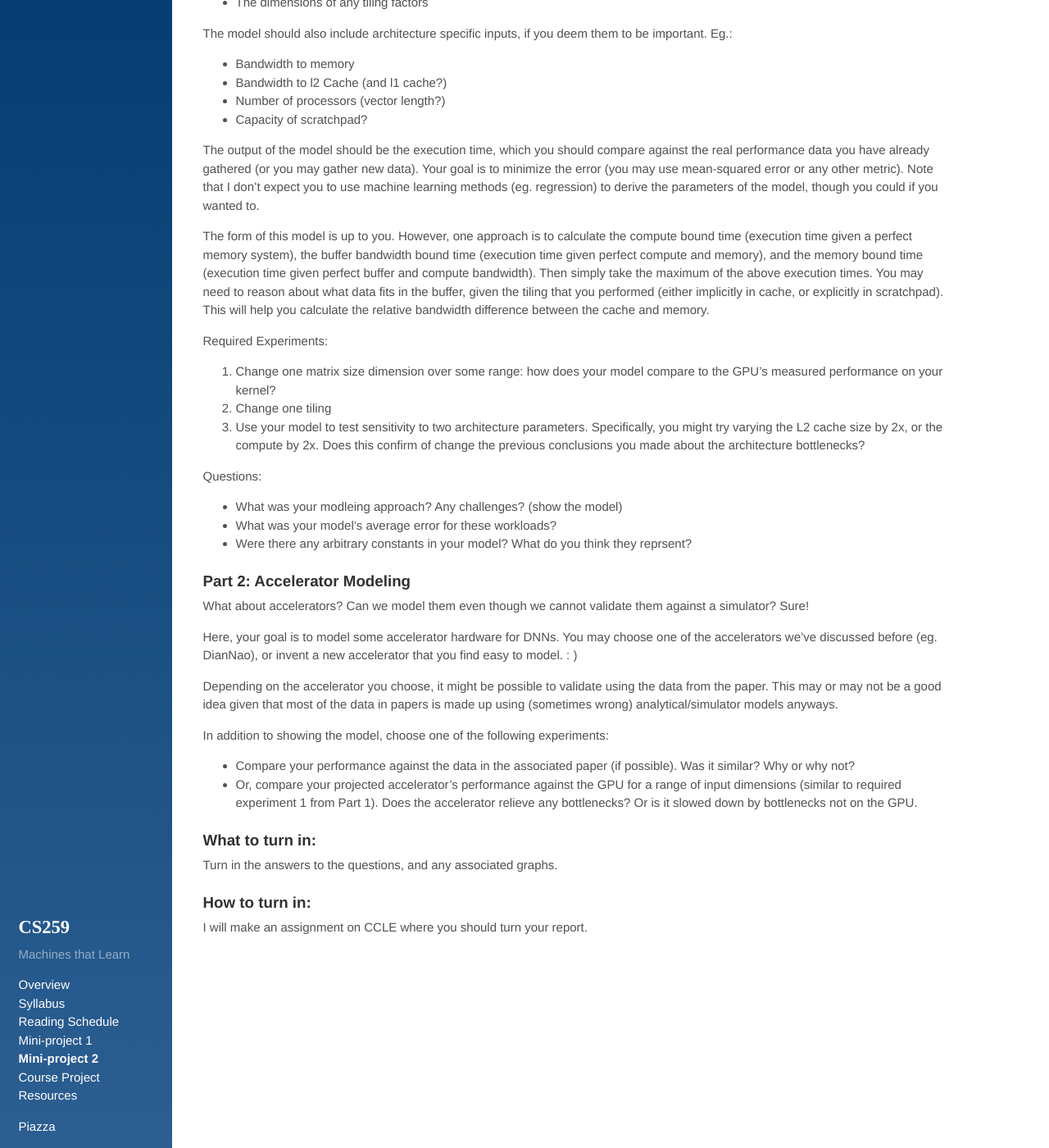
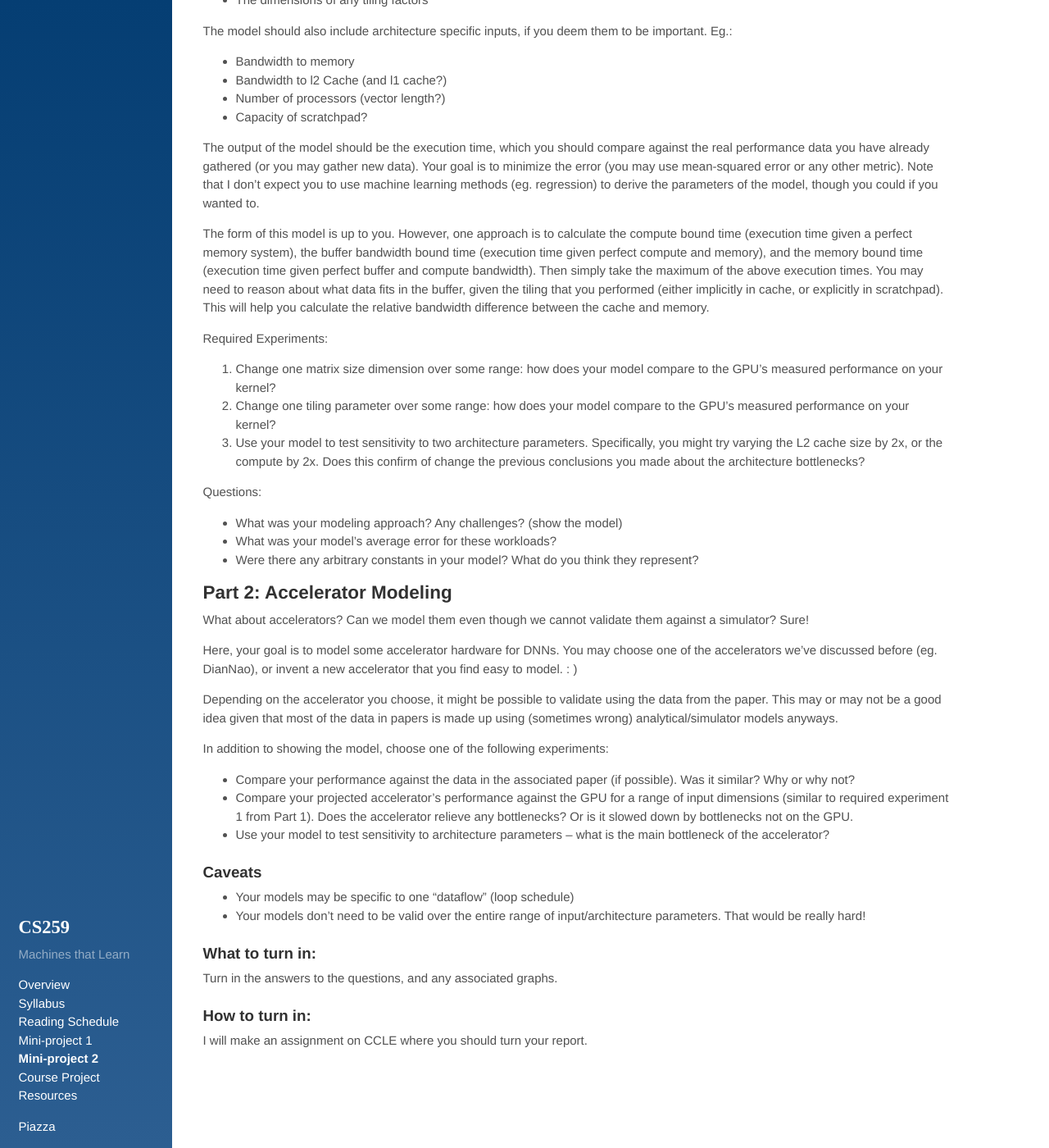
Before and after one commit to PolyArch/cs259, a Jekyll site: the page built from 04-miniproj-2.md, in a window 1280 px wide and 1400 px high, scrolled down 532 px. Shown: the whole window at 82% size. Built offline with Jekyll 4.4.1, drawn with Linux system fonts in a browser that asks for light colours.

Commit message:
miniproj 2 fixes

```diff
--- a/04-miniproj-2.md
+++ b/04-miniproj-2.md
@@ -18,7 +18,7 @@ matrices are easy, but sparse matrices are a little harder). The goal of the ass
 is to get familiar with analytical modeling techniques, by using models to predict
 performance of accelerator hardware.
 
-### Part 1: GPU Modeling
+## Part 1: GPU Modeling
 
 In mini-project 1, you wrote a CUDA kernel, and tried some optimizations to improve the
 performance on the V100 architecture.  Now, you will try to build an analytical model to
@@ -49,18 +49,18 @@ relative bandwidth difference between the cache and memory.
 
 Required Experiments:
 1. Change one matrix size dimension over some range: how does your model compare to the GPU's measured performance on your kernel?
-2. Change one tiling
+2. Change one tiling parameter over some range: how does your model compare to the GPU's measured performance on your kernel?
 3. Use your model to test sensitivity to two architecture parameters.
    Specifically, you might try varying the L2 cache size by 2x, or the compute
 by 2x.  Does this confirm of change the previous conclusions you made about the
 architecture bottlenecks?
 
 Questions:
-* What was your modleing approach?  Any challenges?  (show the model)
+* What was your modeling approach?  Any challenges?  (show the model)
 * What was your model's average error for these workloads?
-* Were there any arbitrary constants in your model?  What do you think they reprsent?
+* Were there any arbitrary constants in your model?  What do you think they represent?
 
-### Part 2: Accelerator Modeling
+## Part 2: Accelerator Modeling
 
 What about accelerators?  Can we model them even though we cannot validate them against a simulator?  Sure!
 
@@ -74,7 +74,12 @@ in papers is made up using (sometimes wrong) analytical/simulator models anyways
 
 In addition to showing the model, choose one of the following experiments:
 * Compare your performance against the data in the associated paper (if possible).  Was it similar?  Why or why not?
-* Or, compare your projected accelerator's performance against the GPU for a range of input dimensions (similar to required experiment 1 from Part 1).  Does the accelerator relieve any bottlenecks? Or is it slowed down by bottlenecks not on the GPU.
+* Compare your projected accelerator's performance against the GPU for a range of input dimensions (similar to required experiment 1 from Part 1).  Does the accelerator relieve any bottlenecks? Or is it slowed down by bottlenecks not on the GPU.
+* Use your model to test sensitivity to architecture parameters -- what is the main bottleneck of the accelerator?
+
+### Caveats
+* Your models may be specific to one "dataflow" (loop schedule)
+* Your models don't need to be valid over the entire range of input/architecture parameters. That would be really hard!
 
 ### What to turn in:
 Turn in the answers to the questions, and any associated graphs.
```
